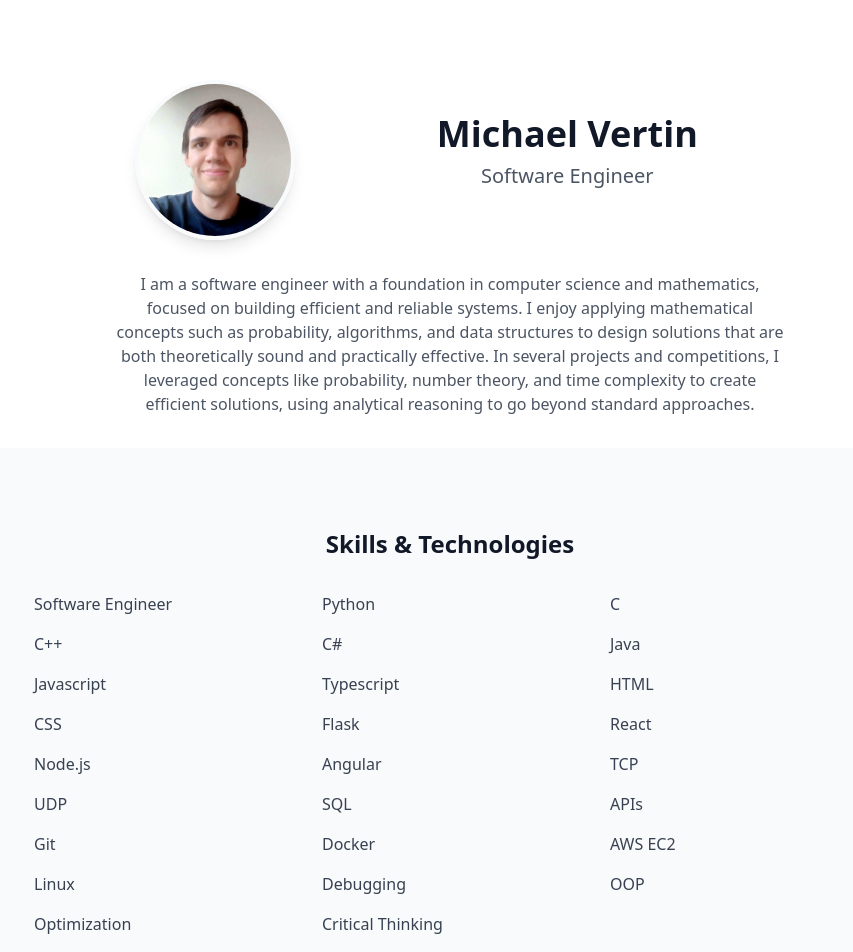
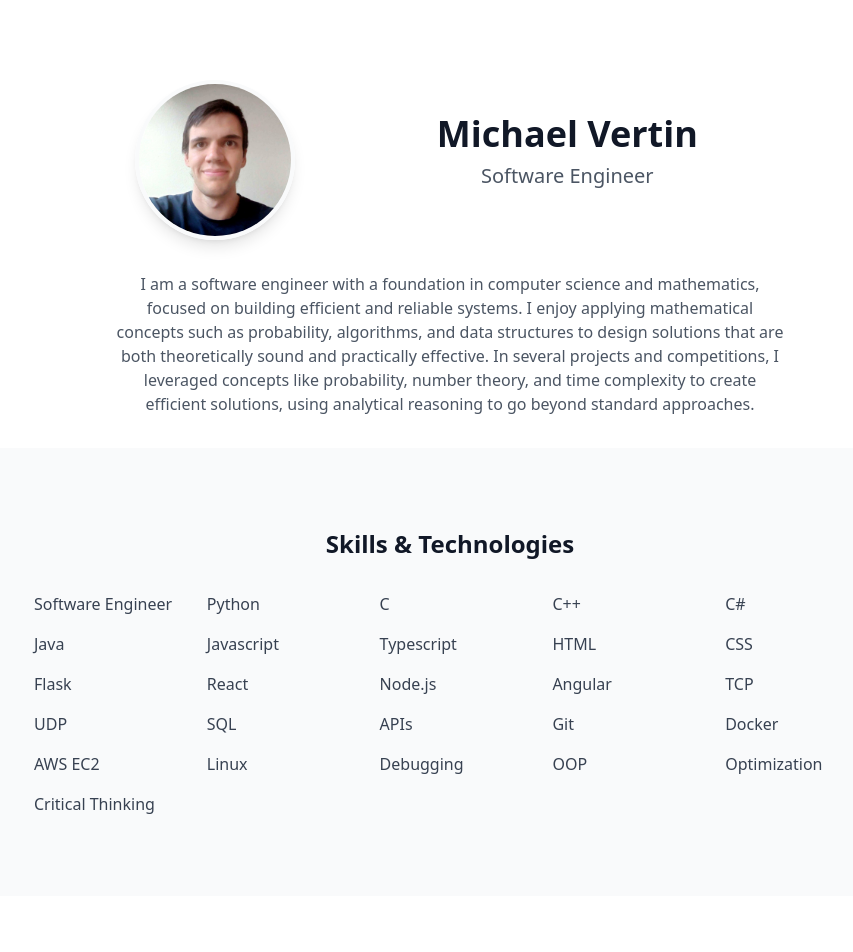
Before and after one commit to MichaelVertin/portfolio, a Next.js app: page / in a window 1280 px wide. Shown: the top 952 px of the page, without its empty margins (190-1043 px from the left). Built offline with nearby package versions, Linux system fonts and the light colour scheme.

Commit message:
Update SkillsSection.tsx

```diff
--- a/app/components/SkillsSection.tsx
+++ b/app/components/SkillsSection.tsx
@@ -16,7 +16,7 @@ export default function SkillsSection() {
 				</h2>
 
 				{/* Equal-width columns, left-aligned text */}
-				<div className="grid grid-cols-3 gap-x-8 gap-y-4 text-sm sm:text-base text-gray-700">
+				<div className="grid grid-cols-5 gap-x-8 gap-y-4 text-sm sm:text-base text-gray-700">
 					{skills.map((skill) => (
 						<div key={skill} className="text-left">
 							{skill}
```
